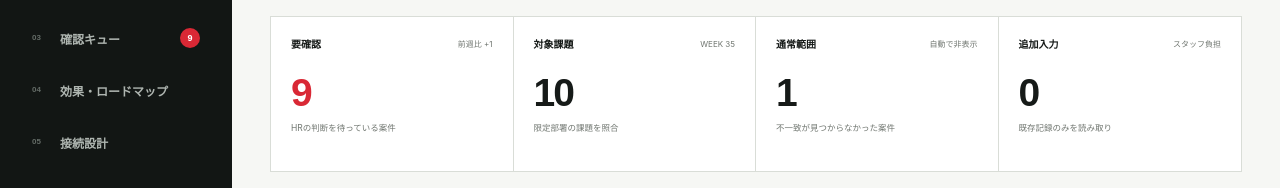
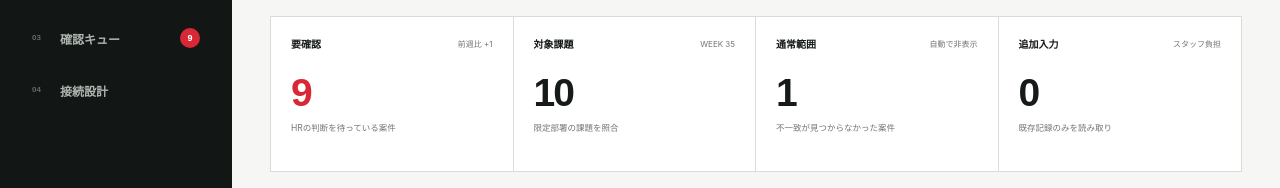
Before and after one commit to Jsmitty78/pencil-people-bridge, a Next.js app: page / in a window 1280 px wide. Shown: the part 207-395 px from the top of the page. Built offline with nearby package versions, Linux system fonts and the light colour scheme.

Commit message:
Remove impact roadmap section

```diff
--- a/app/page.tsx
+++ b/app/page.tsx
@@ -2,12 +2,11 @@
 
 import { useEffect, useMemo, useState } from "react";
 import PipelineLab from "./PipelineLab";
-import ImpactRoadmap from "./ImpactRoadmap";
 
 type Source = "Backlog" | "Chatwork" | "会議記録";
 type Severity = "high" | "medium" | "normal";
 type Status = "未確認" | "面談候補" | "確認済み" | "誤検知";
-type View = "overview" | "pipeline" | "review" | "impact" | "architecture";
+type View = "overview" | "pipeline" | "review" | "architecture";
 type Lang = "ja" | "en";
 type Evidence = { source: Source; date: string; role: string; text: string; flagged?: boolean };
 type ReviewCase = {
@@ -279,14 +278,12 @@ const EN: Record<string, string> = {
   "概要": "Overview",
   "確認キュー": "Review queue",
   "データ登録・検知": "Data & detection",
-  "効果・ロードマップ": "Impact & roadmap",
   "接続設計": "Connection design",
   "実データ・実APIは未接続": "No live data or APIs connected",
   "共有理解のズレを、案件単位で見つける。": "Find gaps in shared understanding, issue by issue.",
   "今週の確認キュー": "This week's review queue",
   "読み取り専用パイロット設計": "Read-only pilot design",
   "実データから問題検知までを動かす。": "Run the complete data-to-detection pipeline.",
-  "働き方の変化と、次の段階を示す。": "Show the workflow impact and next stages.",
   "CSV出力": "Export CSV",
   "照合中...": "Analyzing...",
   "架空データで再実行": "Run fictional demo",
@@ -427,15 +424,14 @@ export default function Home() {
           <button className={view === "overview" ? "active" : ""} onClick={() => setView("overview")}><span>01</span>{t("概要")}</button>
           <button className={view === "pipeline" ? "active" : ""} onClick={() => setView("pipeline")}><span>02</span>{t("データ登録・検知")}</button>
           <button className={view === "review" ? "active" : ""} onClick={() => setView("review")}><span>03</span>{t("確認キュー")}<b>{reviewCount}</b></button>
-          <button className={view === "impact" ? "active" : ""} onClick={() => setView("impact")}><span>04</span>{t("効果・ロードマップ")}</button>
-          <button className={view === "architecture" ? "active" : ""} onClick={() => setView("architecture")}><span>05</span>{t("接続設計")}</button>
+          <button className={view === "architecture" ? "active" : ""} onClick={() => setView("architecture")}><span>04</span>{t("接続設計")}</button>
         </nav>
         <div className="sidebarFoot"><span className="demoDot" /><div><strong>CONCEPT DEMO</strong><small>{t("実データ・実APIは未接続")}</small></div></div>
       </aside>
 
       <section className="workspace">
         <header className="topbar">
-          <div><span className="eyebrow">HR REVIEW CONSOLE</span><h1>{view === "overview" ? t("共有理解のズレを、案件単位で見つける。") : view === "pipeline" ? t("実データから問題検知までを動かす。") : view === "review" ? t("今週の確認キュー") : view === "impact" ? t("働き方の変化と、次の段階を示す。") : t("読み取り専用パイロット設計")}</h1></div>
+          <div><span className="eyebrow">HR REVIEW CONSOLE</span><h1>{view === "overview" ? t("共有理解のズレを、案件単位で見つける。") : view === "pipeline" ? t("実データから問題検知までを動かす。") : view === "review" ? t("今週の確認キュー") : t("読み取り専用パイロット設計")}</h1></div>
           <div className="topActions">
             <div className="languageToggle" aria-label="Language">
               <button className={lang === "ja" ? "active" : ""} onClick={() => setLang("ja")}>日本語</button>
@@ -447,8 +443,6 @@ export default function Home() {
         </header>
 
         {view === "pipeline" && <PipelineLab lang={lang} />}
-        {view === "impact" && <ImpactRoadmap lang={lang} />}
-
         {view === "overview" && <div className="content overviewView">
           <section className="notice"><div><span>DEMO DATA</span><strong>{t("この画面の案件・メッセージ・数値はすべて架空です。")}</strong></div><p>{t("AIは確認候補と根拠を整理するだけです。人や感情を評価せず、最終判断はHRが行います。")}</p></section>
           <section className="metricGrid">
```
